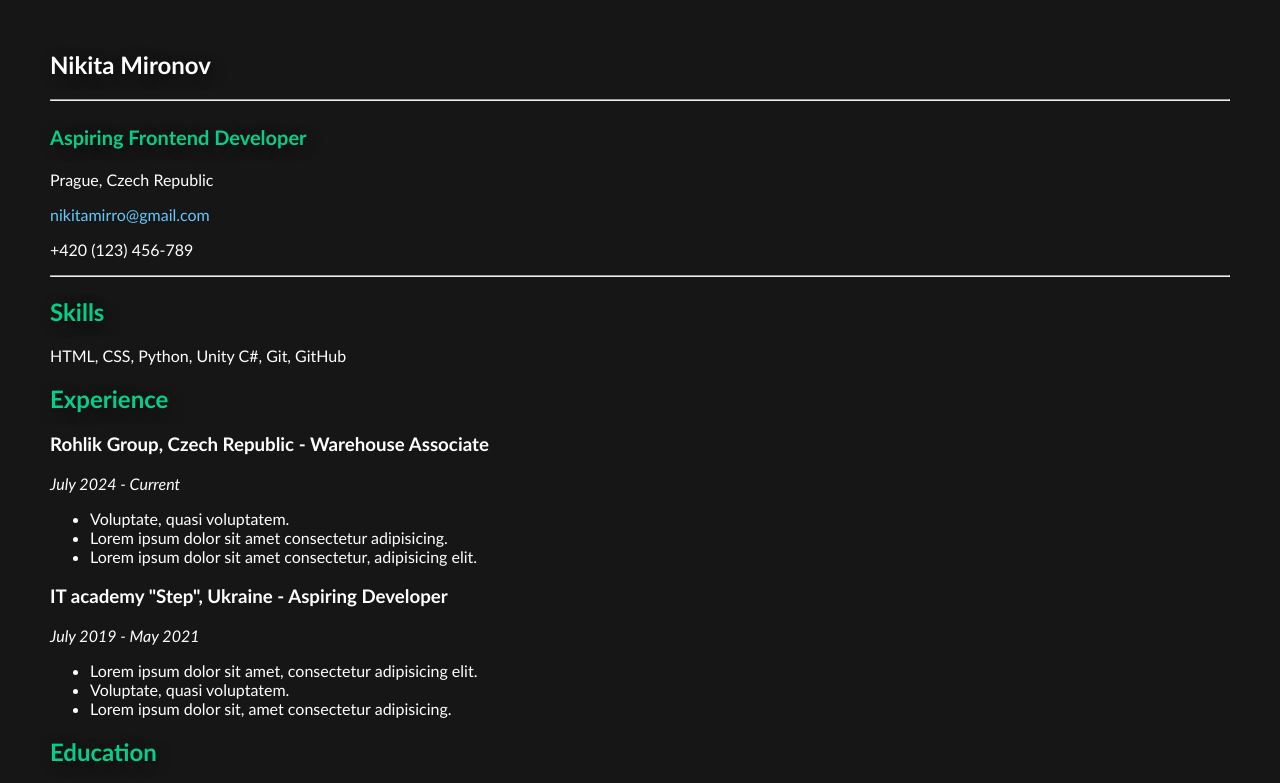
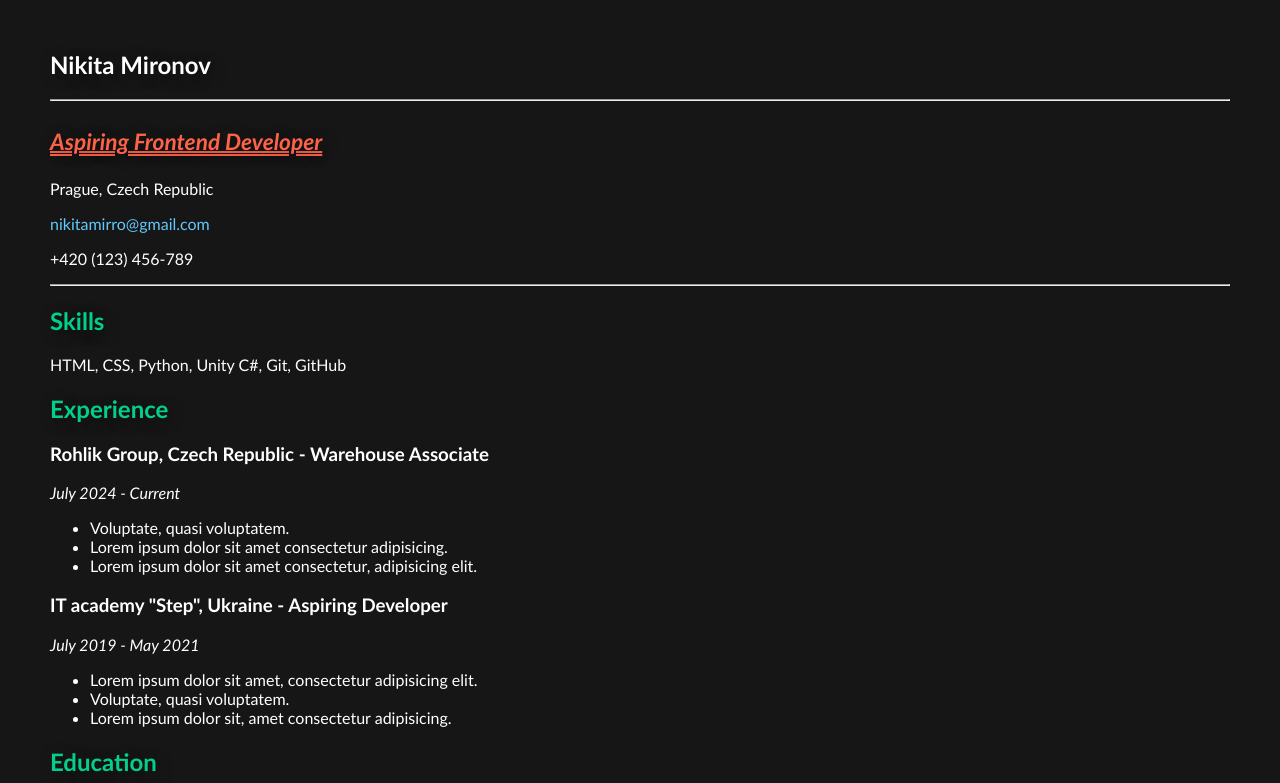
Before and after one commit to nikitamirro/Nikita-Mironov-CV, a plain HTML site: page index.html in a window 1280 px wide. In both pictures the pointer is over the element "Aspiring Frontend Developer". Shown: the top 783 px of the page. Drawn offline with Linux system fonts and the light colour scheme.

Commit message:
Added header on hover behavior logic

```diff
--- a/style.css
+++ b/style.css
@@ -5,6 +5,14 @@ h1, h2 {
 
 .cv-name {
     color: rgb(255, 255, 255);
+}
+
+h2:hover {
+    color: tomato;
+    text-decoration: underline double 2px;
+    font-style: italic;
+    font-size: 1.7em;
+    cursor: cell;
 }
 
 body {
```
